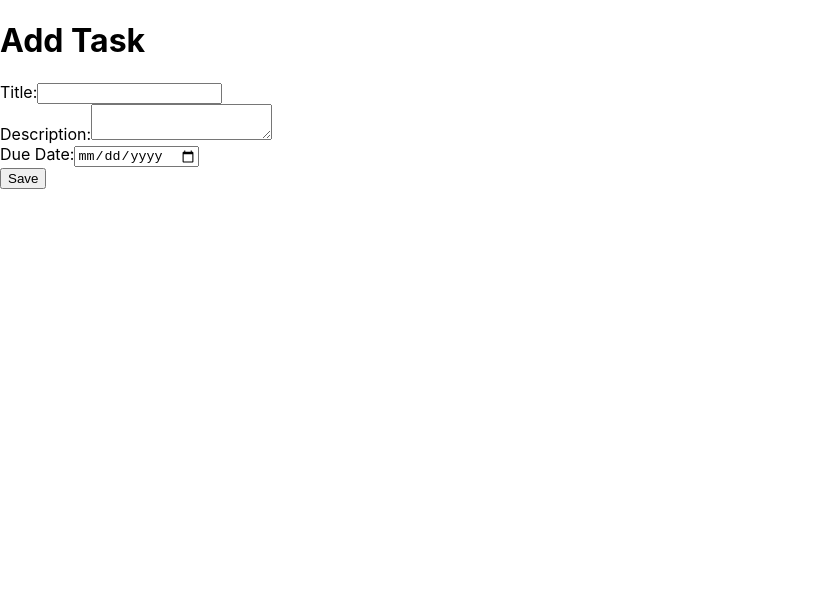
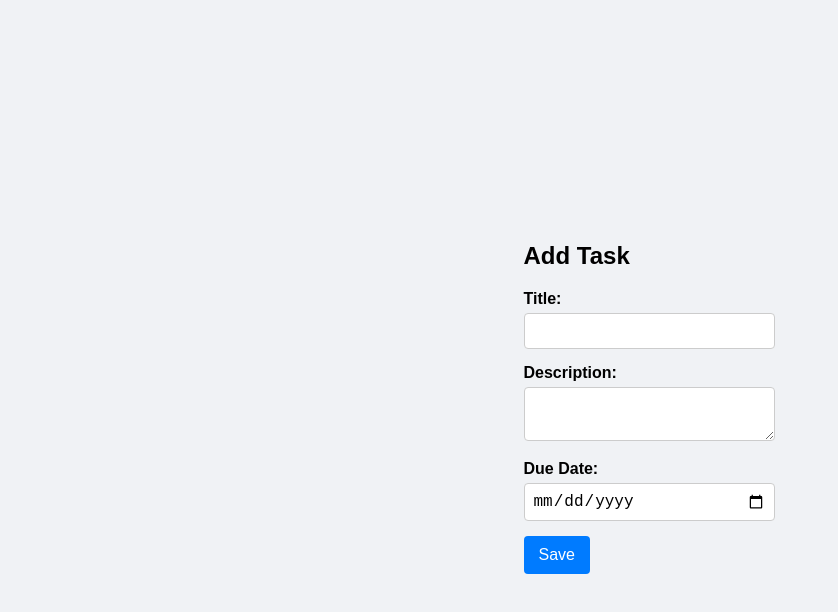
Before and after one commit to Shans14/tasks, a React (Create React App) app: page /new in a window 1280 px wide. Shown: the top 612 px of the page, without its empty margins (0-838 px from the left). Built offline with nearby package versions, Linux system fonts and the light colour scheme.

Commit message:
updated styling in css

```diff
--- a/src/App.css
+++ b/src/App.css
@@ -1,38 +1,84 @@
-.App {
-  text-align: center;
+body {
+  font-family: Arial, sans-serif;
+  background-color: #f0f2f5;
+  margin: 0;
+  padding: 0;
+  display: flex;
+  justify-content: center;
+  align-items: center;
+  height: 100vh;
 }
 
-.App-logo {
-  height: 40vmin;
-  pointer-events: none;
+.container {
+  background-color: #fff;
+  border-radius: 8px;
+  box-shadow: 0 2px 8px rgba(0, 0, 0, 0.1);
+  padding: 20px;
+  max-width: 600px;
+  width: 100%;
 }
 
-@media (prefers-reduced-motion: no-preference) {
-  .App-logo {
-    animation: App-logo-spin infinite 20s linear;
-  }
+h1 {
+  font-size: 24px;
+  margin-bottom: 20px;
 }
 
-.App-header {
-  background-color: #282c34;
-  min-height: 100vh;
-  display: flex;
-  flex-direction: column;
-  align-items: center;
-  justify-content: center;
-  font-size: calc(10px + 2vmin);
-  color: white;
+form div {
+  margin-bottom: 15px;
 }
 
-.App-link {
-  color: #61dafb;
+form label {
+  display: block;
+  margin-bottom: 5px;
+  font-weight: bold;
 }
 
-@keyframes App-logo-spin {
-  from {
-    transform: rotate(0deg);
-  }
-  to {
-    transform: rotate(360deg);
-  }
+form input, form textarea {
+  width: 100%;
+  padding: 8px;
+  border: 1px solid #ccc;
+  border-radius: 4px;
+  font-size: 16px;
 }
+
+form button {
+  background-color: #007bff;
+  color: #fff;
+  padding: 10px 15px;
+  border: none;
+  border-radius: 4px;
+  cursor: pointer;
+  font-size: 16px;
+}
+
+form button:hover {
+  background-color: #0056b3;
+}
+
+ul {
+  list-style: none;
+  padding: 0;
+}
+
+ul li {
+  padding: 10px;
+  border-bottom: 1px solid #ccc;
+}
+
+ul li:last-child {
+  border-bottom: none;
+}
+
+a {
+  text-decoration: none;
+  color: #007bff;
+}
+
+a:hover {
+  text-decoration: underline;
+}
+
+.loading {
+  text-align: center;
+  font-size: 18px;
+}
--- a/src/App.js
+++ b/src/App.js
@@ -3,6 +3,8 @@ import { BrowserRouter as Router, Route, Routes } from 'react-router-dom';
 import TaskList from './components/TaskList';
 import TaskDetail from './components/TaskDetail';
 import AddTask from './components/AddTask';
+import './App.css';
+
 
 const App = () => {
   return (
--- a/src/components/AddTask.js
+++ b/src/components/AddTask.js
@@ -1,6 +1,7 @@
 import React, { useState } from 'react';
 import { useNavigate } from 'react-router-dom';
 import axios from 'axios';
+import '../App.css';
 
 const AddTask = () => {
   const [title, setTitle] = useState('');
--- a/src/components/TaskDetail.js
+++ b/src/components/TaskDetail.js
@@ -1,6 +1,7 @@
 import React, { useEffect, useState } from 'react';
 import { useParams } from 'react-router-dom';
 import axios from 'axios';
+import '../App.css';
 
 const TaskDetail = () => {
   const { id } = useParams();
--- a/src/components/TaskList.js
+++ b/src/components/TaskList.js
@@ -1,6 +1,7 @@
 import React, { useEffect, useState } from 'react';
 import { Link } from 'react-router-dom';
 import axios from 'axios';
+import '../App.css';
 
 const TaskList = () => {
   const [tasks, setTasks] = useState([]);
--- a/src/components/Taskform.js
+++ b/src/components/Taskform.js
@@ -1,6 +1,7 @@
 import React, { useState, useEffect } from 'react';
 import { useNavigate, useParams } from 'react-router-dom';
 import axios from 'axios';
+import '../App.css';
 
 const TaskForm = () => {
   const { id } = useParams();
```
